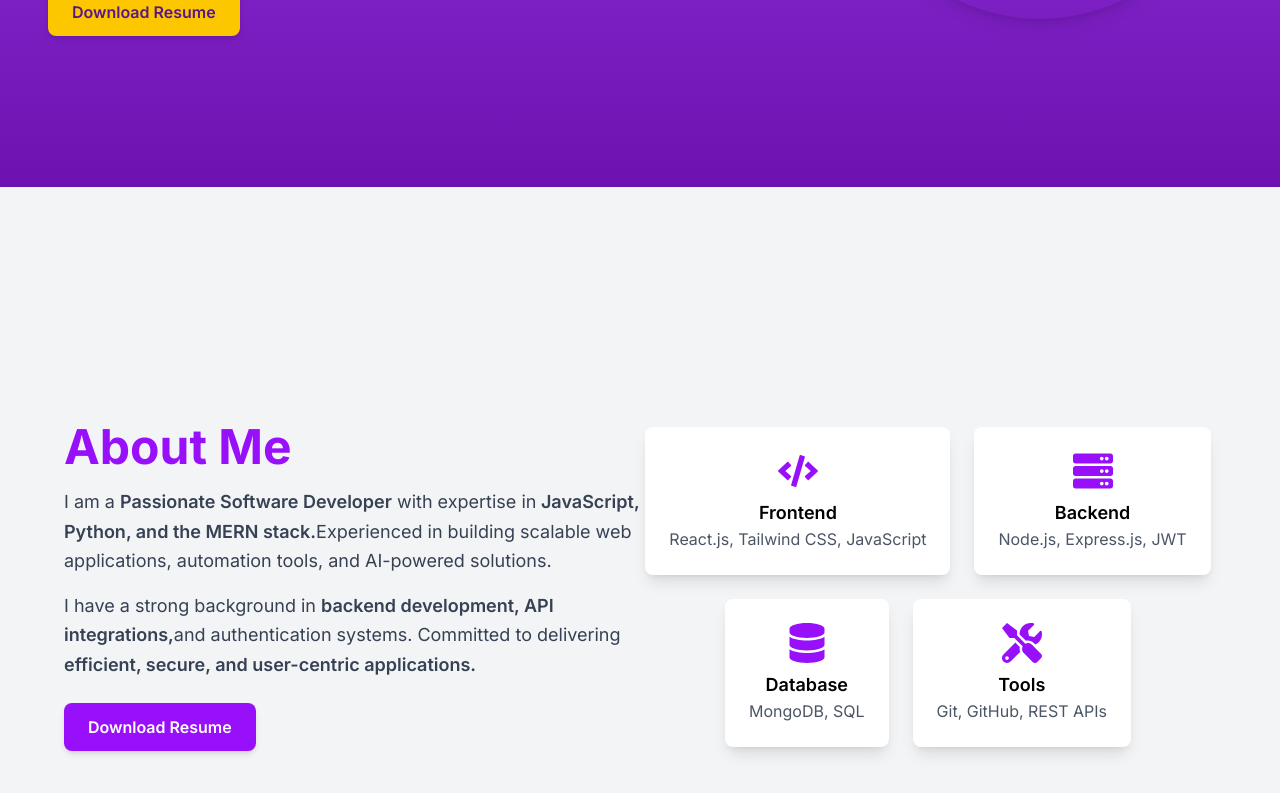
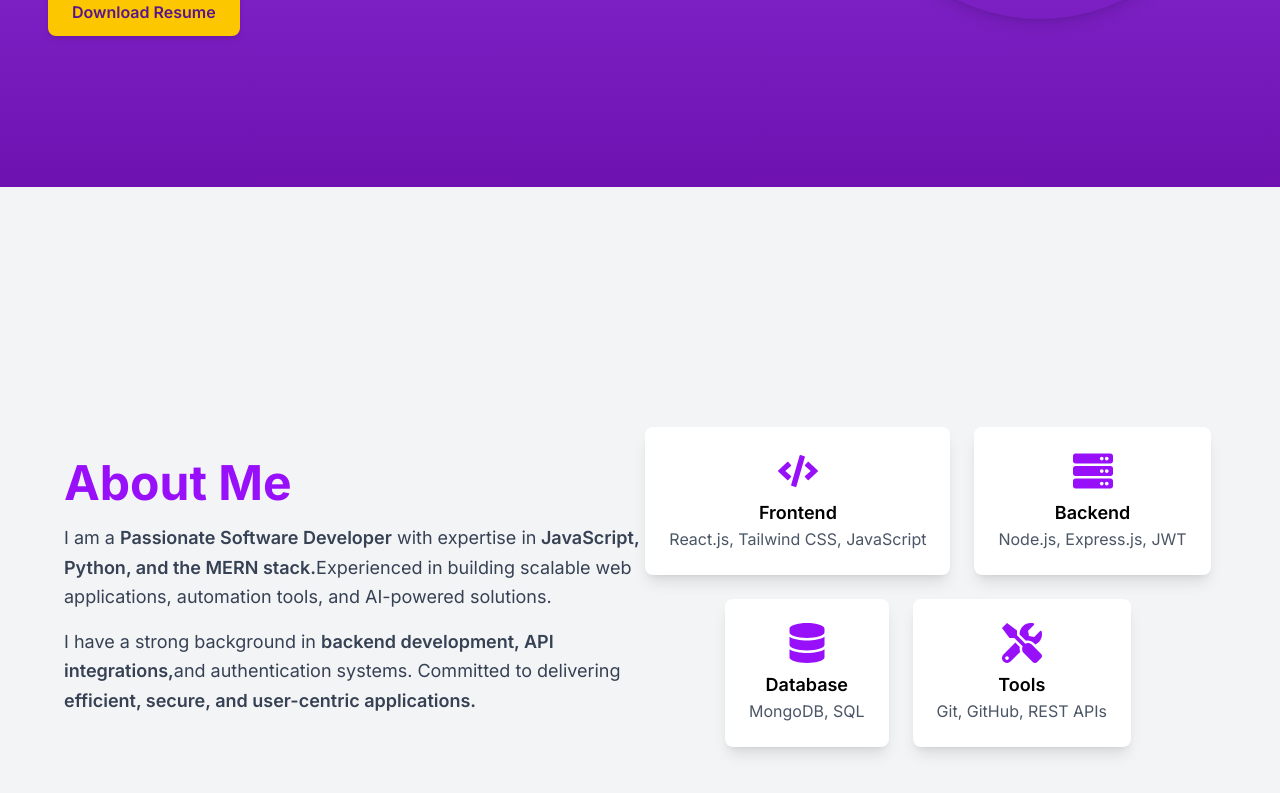
Before and after one commit to ParamDhama/new-portfolio, a React (Vite) app: page / in a window 1280 px wide. Shown: the part 613-1406 px from the top of the page. Built offline with nearby package versions, Linux system fonts and the light colour scheme.

Commit message:
Update for seo

```diff
--- a/index.html
+++ b/index.html
@@ -4,25 +4,14 @@
 <head>
   <meta charset="UTF-8" />
   <link rel="icon" type="image/png" href="/person.png" />
+  <meta name="viewport" content="width=device-width, initial-scale=1.0" />
   <!-- SEO Meta Tags -->
-  <meta name="description" content="Portfolio of Param Dhama, a passionate full-stack developer showcasing projects, skills, and contact information." />
-  <meta name="keywords" content="portfolio, full-stack developer, React, MERN, JavaScript, web development, Node.js, MongoDB, express, github, projects, Param Dhama" />
+  <meta name="description"
+    content="Portfolio of Param Dhama, a passionate full-stack developer showcasing projects, skills, and contact information." />
+  <meta name="keywords"
+    content="portfolio, full-stack developer, React, MERN, JavaScript, web development, Node.js, MongoDB, express, github, projects, Param Dhama" />
   <meta name="author" content="Param Dhama" />
   <meta name="robots" content="index, follow" />
-
-  <!-- Open Graph Meta Tags (For Social Media) -->
-  <meta property="og:title" content="Param Dhama - Full Stack Developer" />
-  <meta property="og:description" content="Check out the portfolio of Param Dhama, a full-stack developer specializing in React, Node.js, and more." />
-  <meta property="og:image" content="https://media.licdn.com/dms/image/v2/D5603AQGH0ZlYJUroGQ/profile-displayphoto-shrink_800_800/profile-displayphoto-shrink_800_800/0/1708351068074?e=1745452800&v=beta&t=LJ2uh-rDCFomqT3bGh7P-PXoJQyqRSje1Yy1r_1my_A" />
-  <meta property="og:url" content="https://www.linkedin.com/in/paramdhama/" />
-  <meta property="og:type" content="linkedin" />
-
-  <!-- Twitter Meta Tags -->
-  <meta name="twitter:card" content="summary_large_image" />
-  <meta name="twitter:creator" content="@dhama_param" />
-  <meta name="twitter:title" content="Param Dhama - Full Stack Developer" />
-  <meta name="twitter:description" content="Explore the projects and skills of Param Dhama, a passionate full-stack developer." />
-  <meta name="twitter:image" content="https://pbs.twimg.com/profile_images/1761501051906060288/qICOAid9_400x400.jpg" />
 
   <title>Param Dhama Portfolio</title>
 </head>
--- a/src/components/About.jsx
+++ b/src/components/About.jsx
@@ -25,15 +25,6 @@ const About = () => {
             and authentication systems. Committed to delivering <span className="font-semibold">efficient, secure, and
             user-centric applications.</span>
           </p>
-          <motion.a
-            href="/resume.pdf"
-            download
-            className="mt-6 inline-block px-6 py-3 bg-purple-600 text-white font-semibold rounded-lg shadow-md hover:bg-purple-500 transition-all"
-            whileHover={{ scale: 1.05 }}
-            whileTap={{ scale: 0.95 }}
-          >
-            Download Resume
-          </motion.a>
         </motion.div>
 
         {/* Right - Skills Animation */}
--- a/src/components/Home.jsx
+++ b/src/components/Home.jsx
@@ -28,6 +28,7 @@ const Home = () => {
             <a href="https://linkedin.com" target="_blank" rel="noopener noreferrer" className="text-2xl hover:text-yellow-400"><FaLinkedin /></a>
             <a href="https://twitter.com" target="_blank" rel="noopener noreferrer" className="text-2xl hover:text-yellow-400"><FaTwitter /></a>
           </div>
+          <a href="/Param Dhama Resume.pdf" download={"Param Dhama Resume.pdf"}>
           <motion.button
             className="mt-6 px-6 py-3 bg-yellow-400 text-purple-900 font-semibold rounded-lg shadow-md hover:bg-yellow-300 transition-all"
             whileHover={{ scale: 1.05 }}
@@ -35,6 +36,7 @@ const Home = () => {
           >
             Download Resume
           </motion.button>
+          </a>
         </motion.main>
 
         {/* Right Image with Floating & Glow Effect */}
--- a/src/index.css
+++ b/src/index.css
@@ -10,3 +10,31 @@ html, body {
   padding: 0;
   overflow-x: hidden;
 }
+
+/* Custom Scrollbar */
+::-webkit-scrollbar {
+  width: 12px; /* Width of the scrollbar */
+}
+
+::-webkit-scrollbar-track {
+  background: #f1f1f1; /* Background of the scrollbar track */
+  border-radius: 10px;
+}
+
+::-webkit-scrollbar-thumb {
+  background-color: #4c1d95; /* Color of the scrollbar thumb */
+  border-radius: 10px;
+  border: 3px solid #f1f1f1; /* Adds a border around the thumb */
+}
+
+::-webkit-scrollbar-thumb:hover {
+  background-color: #d9a20f; /* Color of the thumb when hovered */
+}
+
+::-webkit-scrollbar:horizontal {
+  height: 8px; /* Horizontal scrollbar height */
+}
+
+::-webkit-scrollbar-thumb:active {
+  background-color: #e6a100; /* Color of the thumb when active */
+}
```
Also changed, not shown: 2 other files (tests, documents, lock files or other folders).
